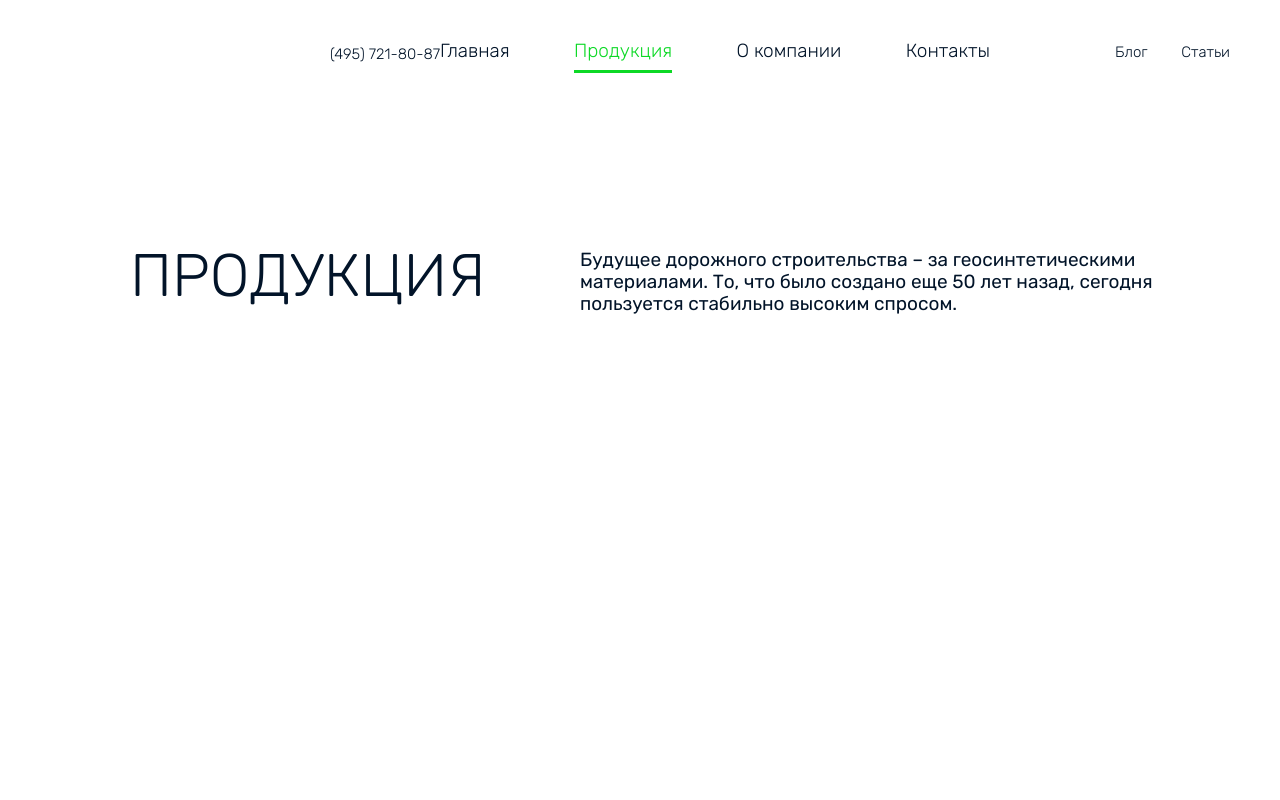
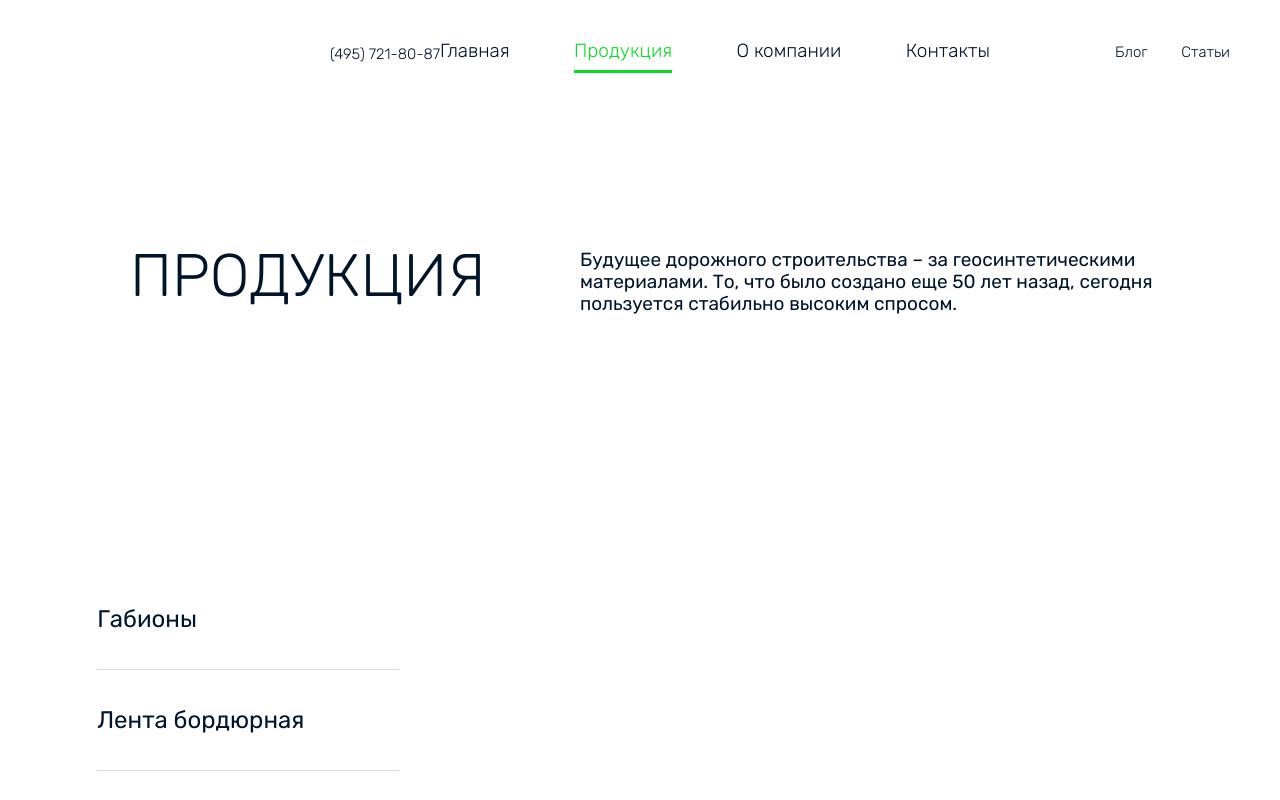
Before and after one commit to MaksimEgorov/techplast, a website: page app/products.html in a window 1280 px wide. Shown: the top 800 px of the page. Drawn offline with nearby package versions, Linux system fonts and the light colour scheme; some packages are replaced by stand-ins of ours; files that its build step writes are made by us from their sources; a script that the page names is missing.

Commit message:
header adaptive 960 fixes

```diff
--- a/app/styles/partials/_header.scss
+++ b/app/styles/partials/_header.scss
@@ -148,6 +148,10 @@
     width: 100%;
     height: 100vh;
 
+    &.main-intro--products {
+      height: 350px;
+    }
+
     .main-intro__text-container {
 
       .main-intro__text {
```
Also changed, not shown: app/index.html (+1 -1 lines).
